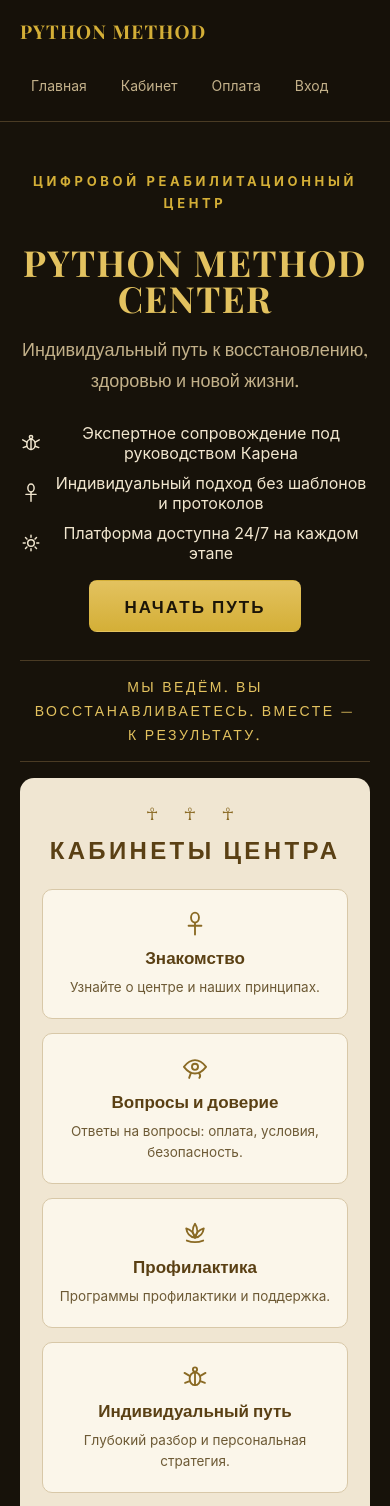
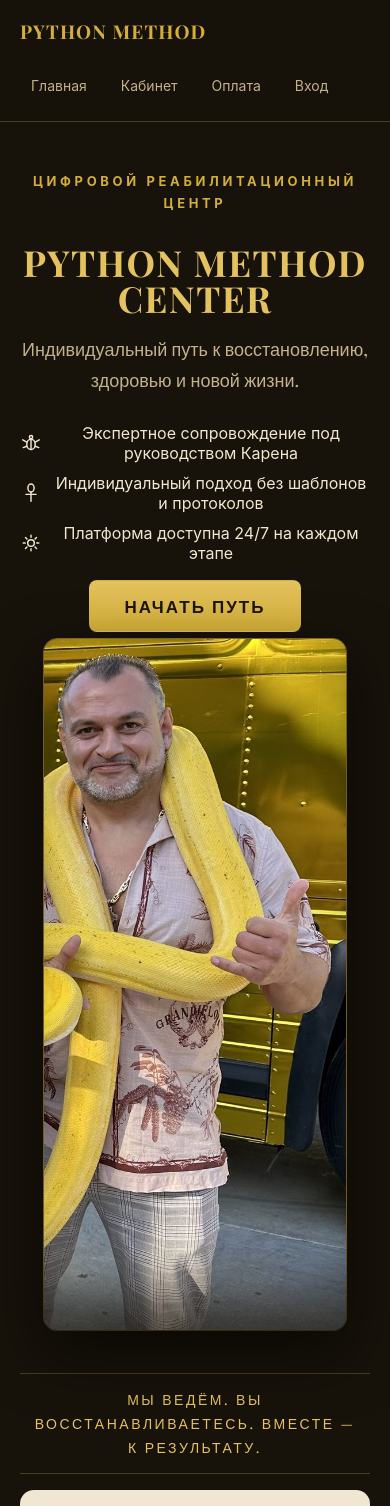
Before and after one commit to pythonsmethod/python-method-center-platform, a Next.js app: page / in a window 390 px wide. Shown: the top 1506 px of the page. Built offline with nearby package versions, Linux system fonts and the light colour scheme.

Commit message:
Add Karen photo to landing hero per mockup
Two-column hero on desktop: content left, framed portrait right with
gold border and bottom vignette; stacks centered on mobile.

Co-Authored-By: Claude Fable 5 <noreply@anthropic.com>

```diff
--- a/app/(public)/page.tsx
+++ b/app/(public)/page.tsx
@@ -1,3 +1,4 @@
+import Image from "next/image";
 import Link from "next/link";
 import { EmergencyNotice } from "@/components/EmergencyNotice";
 import {
@@ -115,6 +116,7 @@ export default function HomePage() {
   return (
     <div className="page-shell">
       <section className="hero">
+        <div className="hero__content">
           <p className="eyebrow">Цифровой реабилитационный центр</p>
           <h1>Python Method Center</h1>
           <p className="hero__subtitle">
@@ -136,6 +138,16 @@ export default function HomePage() {
             <Link className="button" href="/login">
               Начать путь
             </Link>
+          </div>
+        </div>
+        <div className="hero__photo">
+          <Image
+            alt="Карен — основатель Python Method Center"
+            height={1200}
+            priority
+            src="/images/karen-hero.jpg"
+            width={525}
+          />
         </div>
       </section>
 
--- a/app/globals.css
+++ b/app/globals.css
@@ -618,12 +618,66 @@ code {
 /* --- Landing: Python Method Center --- */
 
 .hero {
+  align-items: center;
+  display: grid;
+  gap: clamp(20px, 4vw, 44px);
+  margin: 0 auto;
+  max-width: 1080px;
+  padding: clamp(16px, 4vw, 40px) 0 8px;
+  text-align: center;
+}
+
+.hero__content {
   display: grid;
   gap: 18px;
-  margin: 0 auto;
-  max-width: 920px;
-  padding: clamp(16px, 4vw, 40px) 0 8px;
-  text-align: center;
+}
+
+.hero__photo {
+  justify-self: center;
+  position: relative;
+}
+
+.hero__photo img {
+  border: 1px solid rgba(212, 175, 55, 0.55);
+  border-radius: 14px;
+  box-shadow: 0 22px 60px rgba(0, 0, 0, 0.55);
+  display: block;
+  height: auto;
+  max-width: min(320px, 78vw);
+  width: 100%;
+}
+
+.hero__photo::after {
+  border-radius: 14px;
+  bottom: 0;
+  box-shadow: inset 0 -70px 60px -30px rgba(23, 18, 10, 0.75);
+  content: "";
+  left: 0;
+  pointer-events: none;
+  position: absolute;
+  right: 0;
+  top: 0;
+}
+
+@media (min-width: 840px) {
+  .hero {
+    grid-template-columns: 1.15fr 0.85fr;
+    text-align: left;
+  }
+
+  .hero h1,
+  .hero__subtitle {
+    margin: 0;
+  }
+
+  .hero__points,
+  .hero__points li {
+    justify-content: flex-start;
+  }
+
+  .hero__photo {
+    justify-self: end;
+  }
 }
 
 .hero .eyebrow {
```
Also changed, not shown: public/images/karen-hero.jpg (added). Lines whose indentation alone changed are shown as unchanged.
